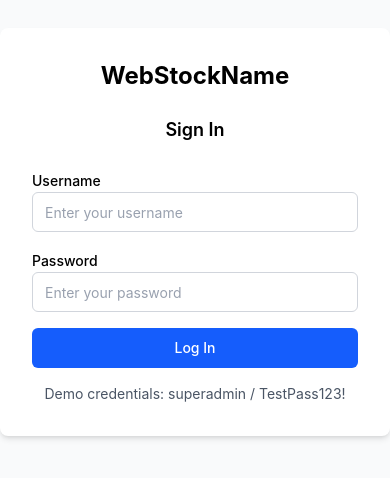
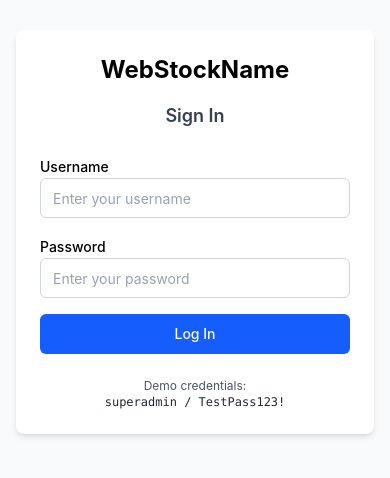
Before and after one commit to mfthrmdhn/webstockname, a Next.js app: page /login in a window 390 px wide. Shown: the part 190-668 px from the top of the page. Built offline with nearby package versions, Linux system fonts and the light colour scheme.

Commit message:
Add comprehensive responsive design improvements for all devices

```diff
--- a/app/admin/layout.tsx
+++ b/app/admin/layout.tsx
@@ -9,8 +9,10 @@ export default function AdminLayout({
 }) {
   return (
     <ToastProvider>
-      <div className="flex h-screen bg-gray-50">
-        <AdminNav />
+      <div className="flex h-screen bg-gray-50 flex-col md:flex-row">
+        <div className="hidden md:block">
+          <AdminNav />
+        </div>
         <main className="flex-1 overflow-auto">
           {children}
         </main>
--- a/app/admin/page.tsx
+++ b/app/admin/page.tsx
@@ -1,9 +1,9 @@
 export default function AdminPage() {
   return (
-    <div className="p-8">
-      <h1 className="text-3xl font-bold text-gray-900 mb-4">Admin Dashboard</h1>
-      <p className="text-gray-600">
-        Welcome to the WebStockName Admin Dashboard. Use the navigation on the left to manage users, products, and view audit logs.
+    <div className="p-4 sm:p-6 lg:p-8">
+      <h1 className="text-2xl sm:text-3xl lg:text-4xl font-bold text-gray-900 mb-4 sm:mb-6">Admin Dashboard</h1>
+      <p className="text-sm sm:text-base text-gray-600 max-w-2xl">
+        Welcome to the WebStockName Admin Dashboard. Use the navigation to manage users, products, and view audit logs.
       </p>
     </div>
   )
--- a/app/admin/products/page.tsx
+++ b/app/admin/products/page.tsx
@@ -65,6 +65,7 @@ export default function ProductsPage() {
   const { addToast } = useToast()
   const [products, setProducts] = useState<Product[]>([])
   const [loading, setLoading] = useState(true)
+  const [showMobileView, setShowMobileView] = useState(false)
 
   // Create dialog state
   const [createOpen, setCreateOpen] = useState(false)
--- a/app/admin/users/page.tsx
+++ b/app/admin/users/page.tsx
@@ -240,17 +240,17 @@ export default function UsersPage() {
 
   if (loading) {
     return (
-      <div className="p-8">
-        <h1 className="text-3xl font-bold text-gray-900 mb-4">User Management</h1>
+      <div className="p-4 sm:p-6 lg:p-8">
+        <h1 className="text-2xl sm:text-3xl lg:text-4xl font-bold text-gray-900 mb-4">User Management</h1>
         <div className="text-gray-500">Loading users...</div>
       </div>
     )
   }
 
   return (
-    <div className="p-8">
-      <div className="flex justify-between items-center mb-6">
-        <h1 className="text-3xl font-bold text-gray-900">User Management</h1>
+    <div className="p-4 sm:p-6 lg:p-8">
+      <div className="flex flex-col sm:flex-row justify-between items-start sm:items-center gap-4 mb-6">
+        <h1 className="text-2xl sm:text-3xl lg:text-4xl font-bold text-gray-900">User Management</h1>
         <Dialog open={createOpen} onOpenChange={setCreateOpen}>
           <DialogTrigger asChild>
             <Button>
@@ -335,8 +335,8 @@ export default function UsersPage() {
         </Dialog>
       </div>
 
-      <div className="bg-white rounded-lg border border-gray-200">
-        <Table>
+      <div className="bg-white rounded-lg border border-gray-200 overflow-x-auto">
+        <Table className="w-full min-w-full">
           <TableHeader>
             <TableRow>
               <TableHead>Username</TableHead>
--- a/app/cashier/layout.tsx
+++ b/app/cashier/layout.tsx
@@ -9,8 +9,10 @@ export default function CashierLayout({
 }) {
   return (
     <ToastProvider>
-      <div className="flex h-screen bg-gray-50">
-        <CashierNav />
+      <div className="flex h-screen bg-gray-50 flex-col md:flex-row">
+        <div className="hidden md:block">
+          <CashierNav />
+        </div>
         <main className="flex-1 overflow-auto">
           {children}
         </main>
--- a/app/finance/layout.tsx
+++ b/app/finance/layout.tsx
@@ -9,8 +9,10 @@ export default function FinanceLayout({
 }) {
   return (
     <ToastProvider>
-      <div className="flex h-screen bg-gray-50">
-        <FinanceNav />
+      <div className="flex h-screen bg-gray-50 flex-col md:flex-row">
+        <div className="hidden md:block">
+          <FinanceNav />
+        </div>
         <main className="flex-1 overflow-auto">
           {children}
         </main>
--- a/app/login/page.tsx
+++ b/app/login/page.tsx
@@ -68,11 +68,11 @@ export default function LoginPage() {
   }
 
   return (
-    <div className="min-h-screen flex items-center justify-center bg-gray-50">
+    <div className="min-h-screen flex items-center justify-center bg-gray-50 px-4 py-8">
       <div className="w-full max-w-md">
-        <div className="bg-white rounded-lg shadow-md p-8">
-          <h1 className="text-2xl font-bold text-center mb-6">WebStockName</h1>
-          <h2 className="text-lg font-semibold text-center mb-6">Sign In</h2>
+        <div className="bg-white rounded-lg shadow-md p-6 sm:p-8">
+          <h1 className="text-2xl sm:text-3xl font-bold text-center mb-4 sm:mb-6">WebStockName</h1>
+          <h2 className="text-lg sm:text-xl font-semibold text-center mb-6 sm:mb-8 text-gray-700">Sign In</h2>
 
           <form onSubmit={handleSubmit} className="space-y-4">
             <div className="space-y-2">
@@ -116,8 +116,9 @@ export default function LoginPage() {
             </Button>
           </form>
 
-          <p className="text-center text-sm text-gray-600 mt-4">
-            Demo credentials: superadmin / TestPass123!
+          <p className="text-center text-xs sm:text-sm text-gray-600 mt-6 sm:mt-8 px-2">
+            Demo credentials: <br className="sm:hidden" />
+            <span className="font-mono text-gray-800">superadmin / TestPass123!</span>
           </p>
         </div>
       </div>
```
